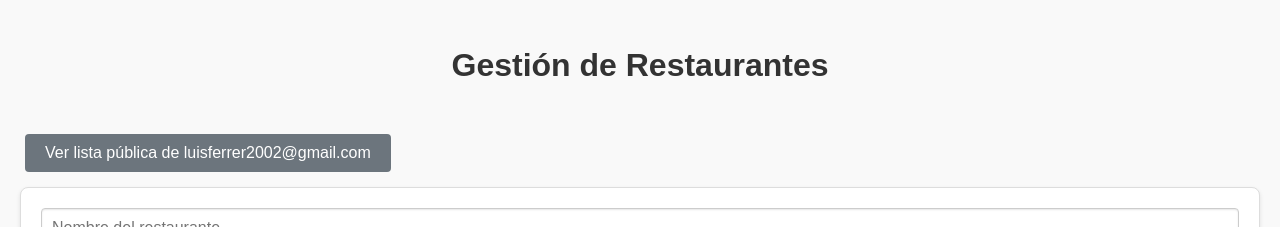
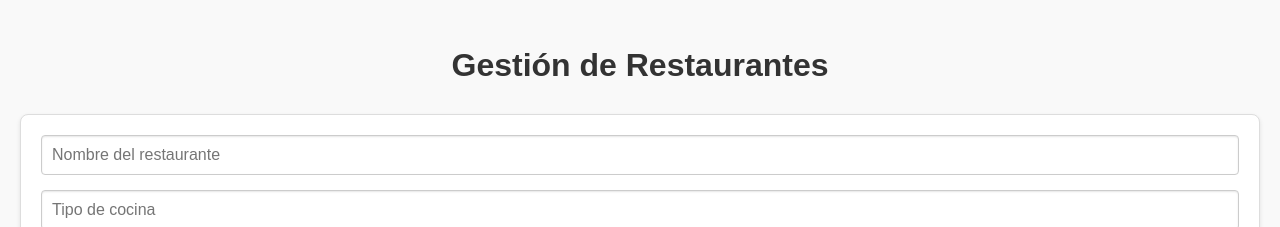
Before and after one commit to Luisferrer02/webapp-restaurantes, a React (Create React App) app: page /public in a window 1280 px wide. Shown: the top 227 px of the page. Built offline with nearby package versions, Linux system fonts and the light colour scheme; no server answers; the HTML template or start-up script is replaced by a standard one.

Commit message:
Revert "readonky"
This reverts commit e95caaa65a42039dafb8ee24e5e38619304c029c.

```diff
--- a/src/components/RestauranteList.jsx
+++ b/src/components/RestauranteList.jsx
@@ -4,24 +4,26 @@ import "./Restaurante.css";
 import RestauranteDetailsModal from "./RestauranteDetailsModal";
 
 const RestauranteList = () => {
+  // Estados para la lista de restaurantes
   const [originalRestaurantes, setOriginalRestaurantes] = useState([]);
   const [filteredRestaurantes, setFilteredRestaurantes] = useState([]);
   const [searchTerm, setSearchTerm] = useState("");
+
+  // Estados para tipos de cocina y localizaciones
   const [tiposCocina, setTiposCocina] = useState([]);
   const [selectedTiposCocina, setSelectedTiposCocina] = useState([]);
   const [showTiposDropdown, setShowTiposDropdown] = useState(false);
   const [localizaciones, setLocalizaciones] = useState([]);
   const [showLocalizacionDropdown, setShowLocalizacionDropdown] = useState(false);
   const [selectedLocalizacion, setSelectedLocalizacion] = useState("");
+
+  // Otros estados
   const [visitadoFilter, setVisitadoFilter] = useState("");
   const [activeSort, setActiveSort] = useState({ criterion: null, order: null });
   const [isModalOpen, setIsModalOpen] = useState(false);
   const [selectedRestauranteId, setSelectedRestauranteId] = useState(null);
 
-  // Estado para el modo de visualización: false = modo normal (permite edición), true = solo visualización
-  const [readOnly, setReadOnly] = useState(false);
-
-  // Estados y funciones para el formulario
+  // Estados y funciones para el formulario de creación/edición
   const [formData, setFormData] = useState({
     Nombre: "",
     "Tipo de cocina": "",
@@ -31,6 +33,7 @@ const RestauranteList = () => {
   const [isEditing, setIsEditing] = useState(false);
   const [editingId, setEditingId] = useState(null);
 
+  // Función para alternar el orden de ordenación
   const toggleSort = (criterion) => {
     setActiveSort((prev) => {
       if (prev.criterion !== criterion) {
@@ -47,7 +50,7 @@ const RestauranteList = () => {
     });
   };
 
-  // Función para cargar restaurantes. Si readOnly es true, se carga la lista de "luisferrer2002@gmail.com"
+  // Función para cargar restaurantes desde el backend (filtrado por "visitado" se hace en backend)
   const cargarRestaurantes = useCallback(async () => {
     try {
       // Si estamos en modo readOnly, usamos el endpoint público.
@@ -59,35 +62,43 @@ const RestauranteList = () => {
             : visitadoFilter === "no-visitado"
             ? "no"
             : undefined,
-        // Si no está en modo readOnly y se especifica owner, se usará ese email
-        owner: readOnly ? undefined : undefined, // Aquí podrías agregar más lógica según lo necesites
       };
-      const response = await api.get(endpoint, { params });
+      const response = await api.get("/restaurantes", { params });
+      console.log("Datos recibidos:", response.data);
       setOriginalRestaurantes(response.data.restaurantes);
       setFilteredRestaurantes(response.data.restaurantes);
     } catch (error) {
       console.error("Error al cargar restaurantes:", error);
       alert("Error al cargar restaurantes.");
     }
-  }, [visitadoFilter, readOnly]);
+  }, [visitadoFilter]);
 
+  // Función para aplicar filtros y orden en el frontend
   const aplicarFiltros = useCallback(() => {
     let filtered = [...originalRestaurantes];
+
+    // Filtrado por término de búsqueda
     if (searchTerm) {
       filtered = filtered.filter((rest) =>
         rest.Nombre.toLowerCase().includes(searchTerm.toLowerCase())
       );
     }
+
+    // Filtrado por tipos de cocina
     if (selectedTiposCocina.length > 0) {
       filtered = filtered.filter((rest) =>
         selectedTiposCocina.includes(rest["Tipo de cocina"])
       );
     }
+
+    // Filtrado por localización
     if (selectedLocalizacion) {
       filtered = filtered.filter(
         (rest) => rest["Localización"] === selectedLocalizacion
       );
     }
+
+    // Aplicar ordenación según activeSort
     if (activeSort.criterion) {
       filtered.sort((a, b) => {
         let fieldA, fieldB;
@@ -95,11 +106,11 @@ const RestauranteList = () => {
           fieldA =
             a.visitas && a.visitas.length > 0
               ? new Date(a.visitas[a.visitas.length - 1].fecha)
-              : null;
+              : new Date(0);
           fieldB =
             b.visitas && b.visitas.length > 0
               ? new Date(b.visitas[b.visitas.length - 1].fecha)
-              : null;
+              : new Date(0);
         } else if (activeSort.criterion === "nombre") {
           fieldA = a.Nombre;
           fieldB = b.Nombre;
@@ -127,6 +138,7 @@ const RestauranteList = () => {
   }, [cargarRestaurantes]);
 
   useEffect(() => {
+    // Actualizar listas de tipos de cocina y localizaciones
     const tipos = [...new Set(originalRestaurantes.map((r) => r["Tipo de cocina"]))].sort((a, b) =>
       a.localeCompare(b)
     );
@@ -140,6 +152,7 @@ const RestauranteList = () => {
     aplicarFiltros();
   }, [searchTerm, selectedTiposCocina, selectedLocalizacion, activeSort, aplicarFiltros]);
 
+  // Manejo de inputs del formulario de creación/edición
   const handleInputChange = (e) => {
     setFormData({ ...formData, [e.target.name]: e.target.value });
   };
@@ -153,6 +166,7 @@ const RestauranteList = () => {
         Localización: formData["Localización"],
         Fecha: formData.Fecha || "",
       };
+
       if (isEditing && editingId) {
         await api.put(`/restaurantes/${editingId}`, dataToSend);
       } else {
@@ -194,13 +208,11 @@ const RestauranteList = () => {
   };
 
   const handleRestaurantClick = (id) => {
-    if (!readOnly) {
     setSelectedRestauranteId(id);
     setIsModalOpen(true);
-    }
   };
 
-  // Manejo del dropdown de tipos de cocina
+  // Función para manejar el cambio de selección en el dropdown de tipos de cocina
   const handleTipoCocinaChange = (e) => {
     const value = e.target.value;
     setSelectedTiposCocina((prev) => {
@@ -212,7 +224,7 @@ const RestauranteList = () => {
     });
   };
 
-  // Asigna clases a los botones de filtro de visitas
+  // Asigna clases a los botones de filtro de visitas según estén activos o no
   const getVisitButtonClass = (filterValue) => {
     return visitadoFilter === filterValue ? "btn btn-primary" : "btn btn-secondary";
   };
@@ -221,21 +233,7 @@ const RestauranteList = () => {
     <div className="container">
       <h2 className="title">Gestión de Restaurantes</h2>
 
-      {/* Botón para cambiar entre modo normal y solo visualización de la lista pública de luisferrer2002@gmail.com */}
-      <div style={{ marginBottom: "10px" }}>
-        {readOnly ? (
-          <button className="btn btn-secondary" onClick={() => { setReadOnly(false); cargarRestaurantes(); }}>
-            Ver mis restaurantes (completo)
-          </button>
-        ) : (
-          <button className="btn btn-secondary" onClick={() => { setReadOnly(true); cargarRestaurantes(); }}>
-            Ver lista pública de luisferrer2002@gmail.com
-          </button>
-        )}
-      </div>
-
-      {/* Formulario (se muestra solo en modo normal) */}
-      {!readOnly && (
+      {/* Formulario para crear/editar */}
       <div className="form-container">
         <form onSubmit={handleSubmit}>
           <div className="form-inputs">
@@ -253,12 +251,17 @@ const RestauranteList = () => {
           )}
         </form>
       </div>
-      )}
 
       {/* Sección de filtros */}
       <div className="filters-section">
         <div className="filter-item">
-          <input type="text" placeholder="Buscar restaurantes..." value={searchTerm} onChange={(e) => setSearchTerm(e.target.value)} className="search-input" />
+          <input
+            type="text"
+            placeholder="Buscar restaurantes..."
+            value={searchTerm}
+            onChange={(e) => setSearchTerm(e.target.value)}
+            className="search-input"
+          />
         </div>
         <div className="filter-item dropdown-container">
           <button onClick={() => setShowTiposDropdown((prev) => !prev)} className="dropdown-button">
@@ -346,12 +349,7 @@ const RestauranteList = () => {
       {/* Lista de restaurantes */}
       <div className="restaurant-list">
         {filteredRestaurantes.map((restaurante) => (
-          <div
-            key={restaurante._id}
-            className="restaurant-card"
-            onClick={() => handleRestaurantClick(restaurante._id)}
-            style={{ cursor: readOnly ? "default" : "pointer" }}
-          >
+          <div key={restaurante._id} className="restaurant-card" onClick={() => handleRestaurantClick(restaurante._id)}>
             <div className="restaurant-info">
               <h3 className="restaurant-title">{restaurante.Nombre}</h3>
               <p className="restaurant-details">
@@ -370,35 +368,25 @@ const RestauranteList = () => {
                 )}
               </ul>
             </div>
-            {!readOnly && (
             <div className="action-buttons">
-                <button
-                  onClick={(e) => { e.stopPropagation(); handleEdit(restaurante); }}
-                  className="btn btn-success"
-                >
+              <button onClick={(e) => { e.stopPropagation(); handleEdit(restaurante); }} className="btn btn-success">
                 Editar
               </button>
-                <button
-                  onClick={(e) => { e.stopPropagation(); handleDelete(restaurante._id); }}
-                  className="btn btn-danger"
-                >
+              <button onClick={(e) => { e.stopPropagation(); handleDelete(restaurante._id); }} className="btn btn-danger">
                 Eliminar
               </button>
             </div>
-            )}
           </div>
         ))}
       </div>
 
-      {/* Modal de detalles (si no es readOnly, se pueden abrir detalles para editar) */}
-      {!readOnly && (
+      {/* Modal de detalles */}
       <RestauranteDetailsModal
         isOpen={isModalOpen}
         onClose={() => setIsModalOpen(false)}
         restauranteId={selectedRestauranteId}
         onUpdate={cargarRestaurantes}
       />
-      )}
     </div>
   );
 };
```
Lines whose indentation alone changed are shown as unchanged.
